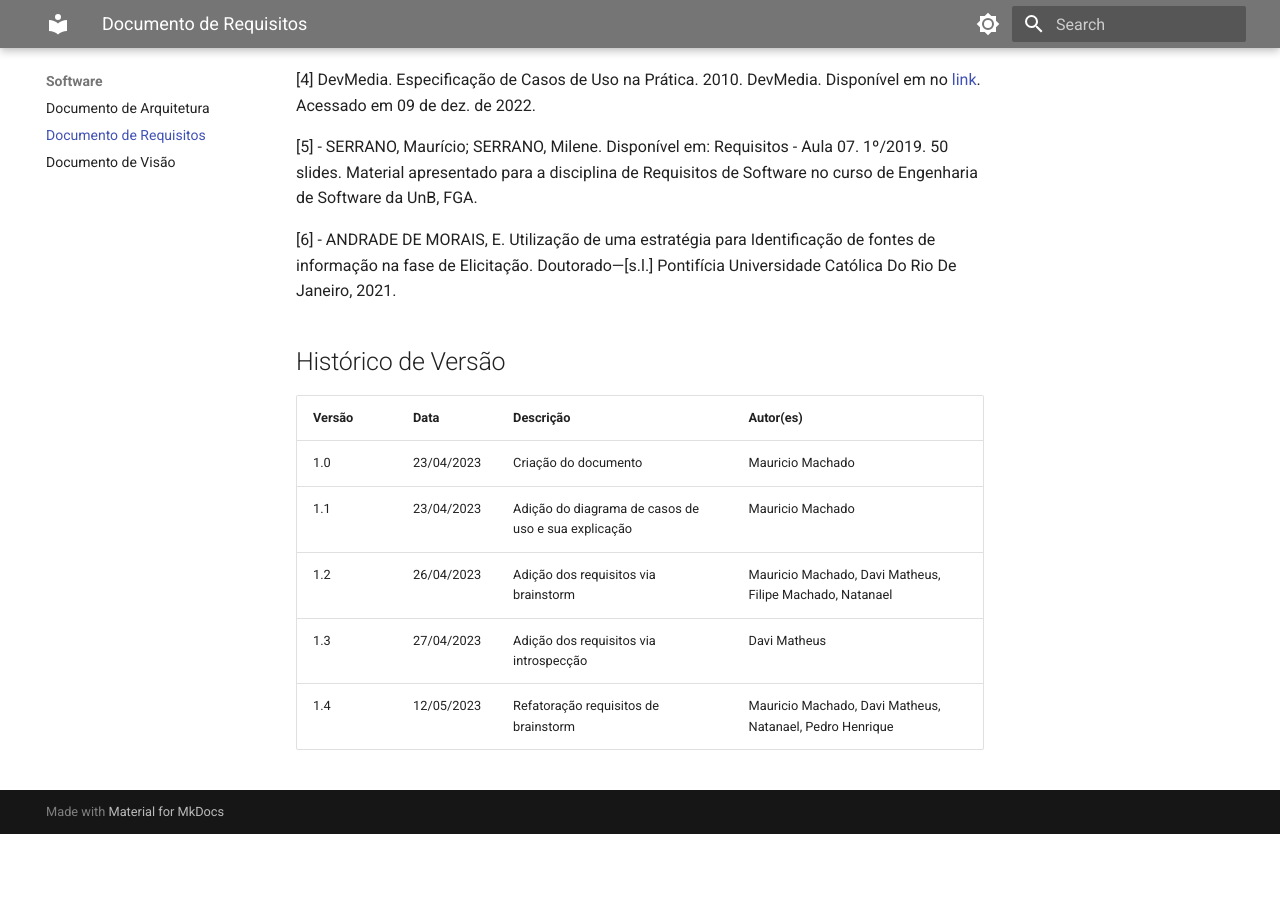
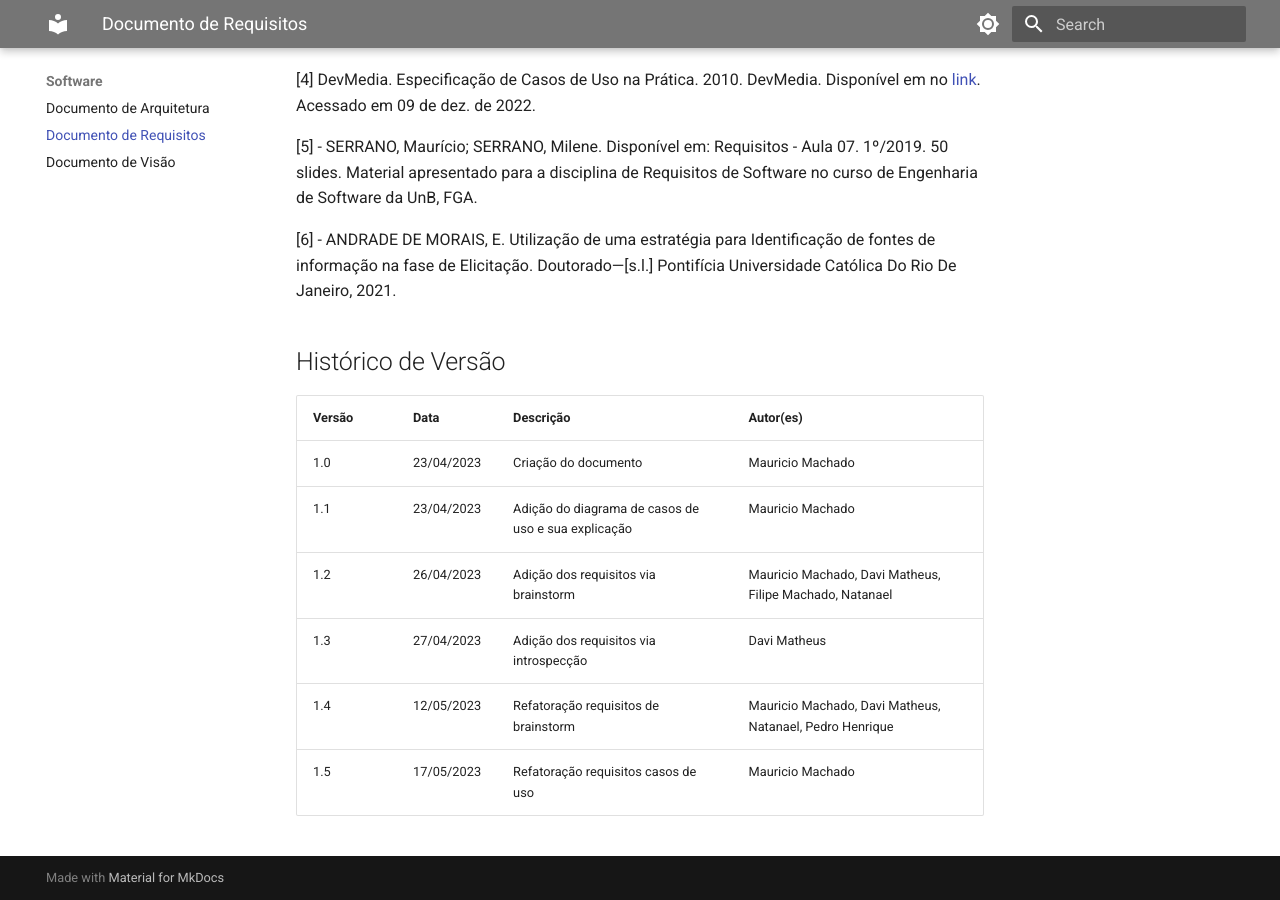
Before and after one commit to UNB-PI2-Grupo3-BracoRobotico/Documentation, an MkDocs documentation site: the page built from docs/documento_requisito.md, in a window 1280 px wide and 900 px high, scrolled down 18245 px. Built offline with MkDocs 1.6.1 and Material for MkDocs 9.7.7, drawn with Linux system fonts in a browser that asks for light colours; before the commit the page ends 19079 px from its top, so only the background shows below that.

Commit message:
feat: adicionar versionamento

```diff
--- a/docs/documento_requisito.md
+++ b/docs/documento_requisito.md
@@ -391,3 +391,4 @@ A técnica utilizada consiste em o engenheiro de requisitos utilizar a imaginaç
 | 1.2    | 26/04/2023 | Adição dos requisitos via brainstorm                | Mauricio Machado, Davi Matheus, Filipe Machado, Natanael |
 | 1.3    | 27/04/2023 | Adição dos requisitos via introspecção              | Davi Matheus                                             |
 | 1.4    | 12/05/2023 | Refatoração requisitos de brainstorm                | Mauricio Machado, Davi Matheus, Natanael, Pedro Henrique |
+| 1.5    | 17/05/2023 | Refatoração requisitos casos de uso                 | Mauricio Machado                                         |
```
